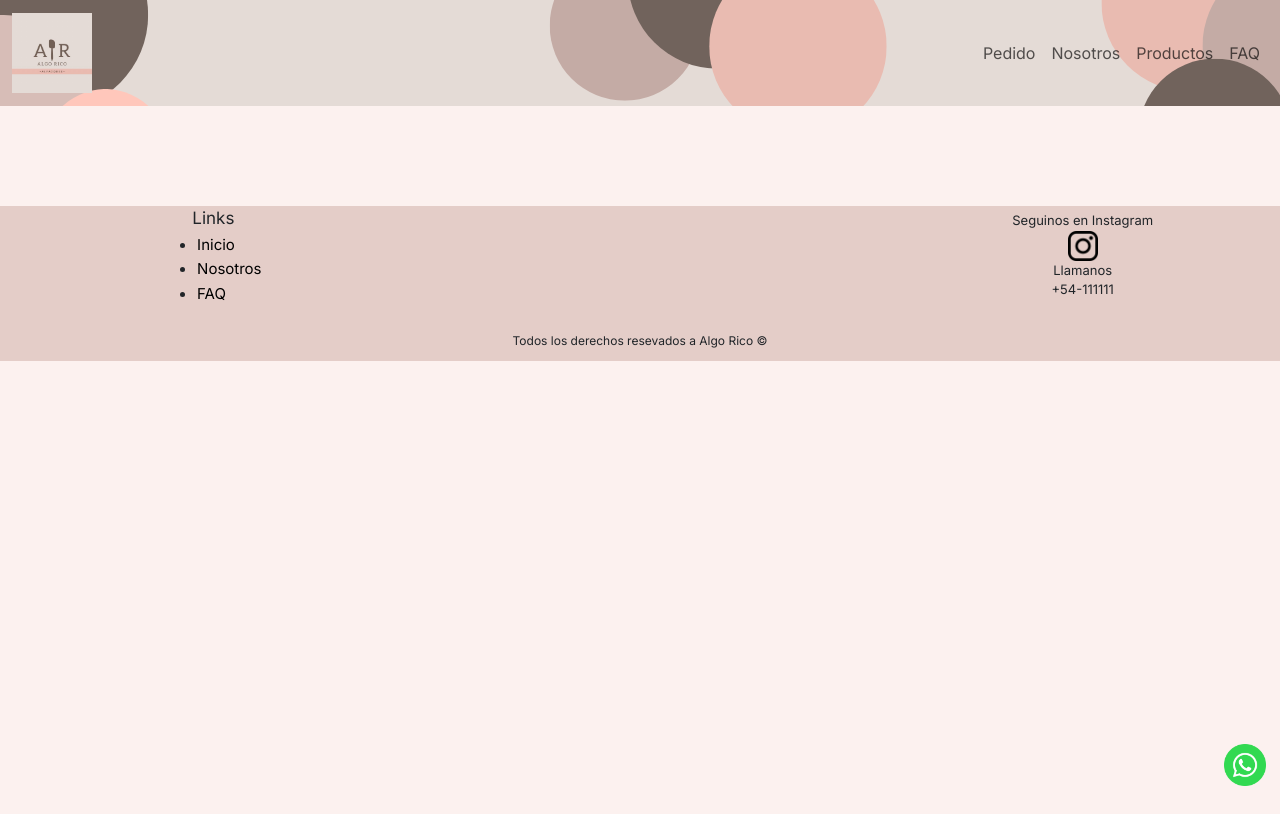
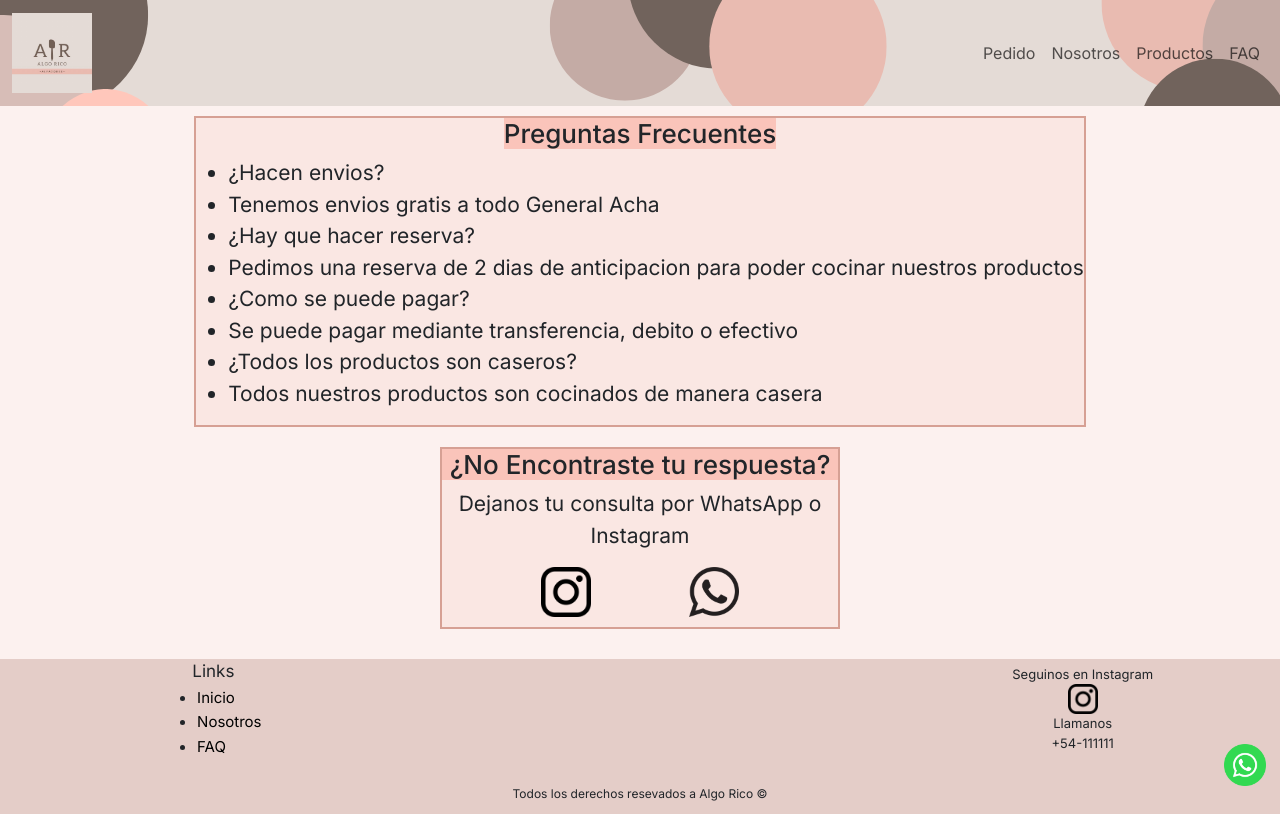
Before and after one commit to SantiBascal/PreEntrega2-SantiBascalCorrea, a plain HTML site: page pages/faq.html in a window 1280 px wide. Drawn offline with nearby package versions, Linux system fonts and the light colour scheme.

Commit message:
Page FAQ terminado (todas resoluciones), TODAS PAGES TERMINADAS

```diff
--- a/css/style.css
+++ b/css/style.css
@@ -242,6 +242,67 @@ footer p {
 #fProductos{
     margin-top: 20px;
 }
+
+/* FAQ Page */
+
+#faq{
+    display: flex;
+    flex-direction: column;
+    align-items: center;
+}
+
+.sFaq1{
+    margin-top: 10px;
+    display: flex;
+    flex-direction: column;
+    align-items: center;
+    background-color: rgb(250, 231, 227);
+    border: 2px rgb(214, 160, 148) solid;
+}
+
+.sFaq1 h3{
+    background-color: rgb(250, 196, 186);
+}
+
+.sFaq1 ul li{
+    font-size: 16px;
+}
+
+.sFaq2{
+    margin-top: 20px;
+    display: flex;
+    flex-direction: column;
+    background-color: rgb(250, 231, 227);
+    border: 2px rgb(214, 160, 148) solid;
+}
+
+.sFaq2 h3{
+    background-color: rgb(250, 196, 186);
+    font-size: 21px;
+    text-align: center;
+}
+
+.sFaq2 p{
+    font-size: 16px;
+    text-align: center;
+}
+
+.redesFaq{
+    display: flex;
+    justify-content: space-evenly;
+    margin-bottom: 10px;
+}
+
+.redesFaq a img{
+    height: 50px;
+    width: 50px;
+}
+
+
+#fFaq{
+    margin-top: 30px;
+}
+
 /* Style Tablet */
 
 @media (min-width: 768px) {
@@ -607,4 +668,24 @@ footer p {
     .tProductos ul li{
         font-size: 22px;
     }
+
+    .sFaq1 h3{
+        font-size: 26px;
+    }
+
+    .sFaq1 ul li{
+        font-size: 21px;
+    }
+
+    .sFaq2{
+        width: 400px;
+    }
+
+    .sFaq2 h3{
+        font-size: 26px;
+    }
+
+    .sFaq2 p{
+        font-size: 21px;
+    }
 }
--- a/pages/faq.html
+++ b/pages/faq.html
@@ -46,11 +46,40 @@
         </nav>
     </header>
 
+    <main id="faq">
+        <section class="sFaq1">
+            <h3> Preguntas Frecuentes </h3>
+            <ul>
+                <li> ¿Hacen envios? </li>
+                <li> Tenemos envios gratis a todo General Acha </li>
+                <li> ¿Hay que hacer reserva? </li>
+                <li> Pedimos una reserva de 2 dias de anticipacion para poder cocinar nuestros productos </li>
+                <li> ¿Como se puede pagar? </li>
+                <li> Se puede pagar mediante transferencia, debito o efectivo </li>
+                <li> ¿Todos los productos son caseros? </li>
+                <li> Todos nuestros productos son cocinados de manera casera </li>
+            </ul>
+        </section>
+        <section class="sFaq2">
+            <h3> ¿No Encontraste tu respuesta? </h3>
+            <p> Dejanos tu consulta por WhatsApp o Instagram </p>
+            <div class="redesFaq">
+                <a href="https://instagram.com/algorico.gralacha?igshid=MzRlODBiNWFlZA==" target="_blank">
+                    <img src="../images/igLogo.png" height="80px" width="80px">
+                </a>
+                <a href="https://chat.whatsapp.com/EQsu3hDBzZnKXiRonN4zeM" target="_blank">
+                    <img src="../images/wsp1.jpg" height="80px" width="80px">
+                </a>
+            </div>
+        </section>
+    </main>
+
+
     <div class="logoFlotante">
-        <a href="pedido.html"><img src="../images/wsp2.jpg.jpg" height="70px" width="70px" alt=""></a>
+        <a href="pedido.html"><img src="../images/wsp2.jpg" height="70px" width="70px" alt=""></a>
     </div>
 
-    <footer>
+    <footer id="fFaq">
         <div class="redes">
             <ul class="redesFooter">
                 <li class="igFooter">
```
Also changed, not shown: index.html (+1 -1 lines), pages/nosotros.html (+1 -1 lines), pages/productos.html (+1 -1 lines), images/wsp1.jpg (added), images/wsp2.jpg (renamed from images/wsp2.jpg.jpg).
